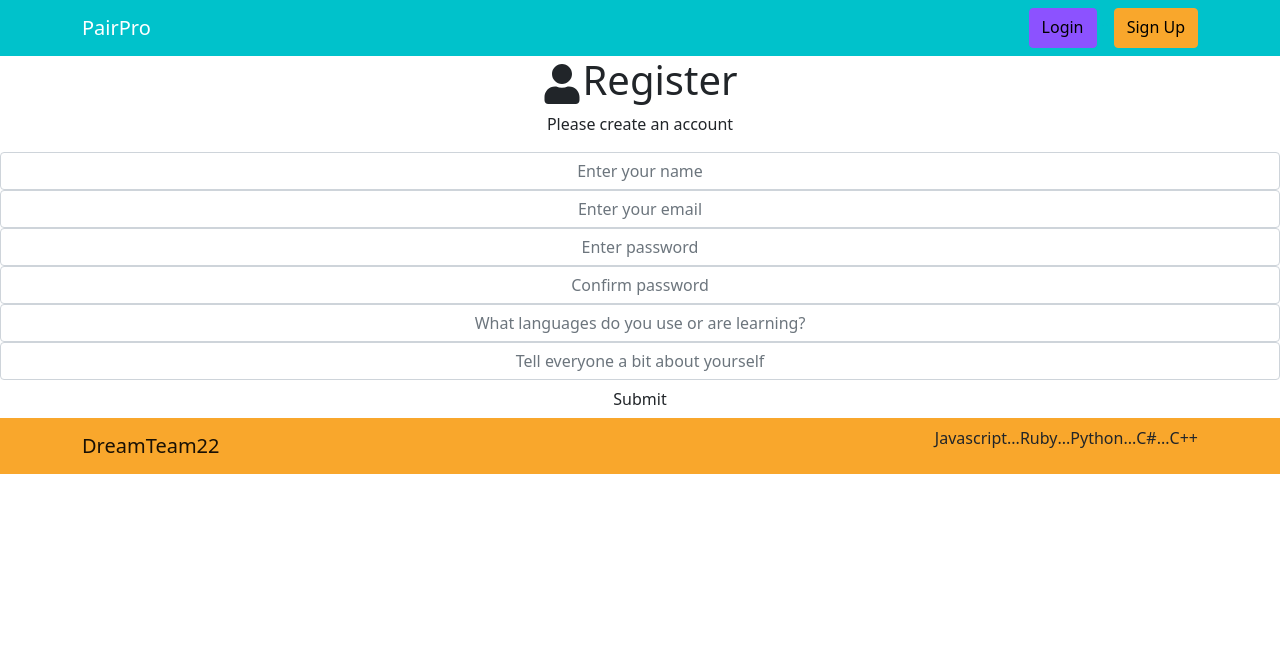
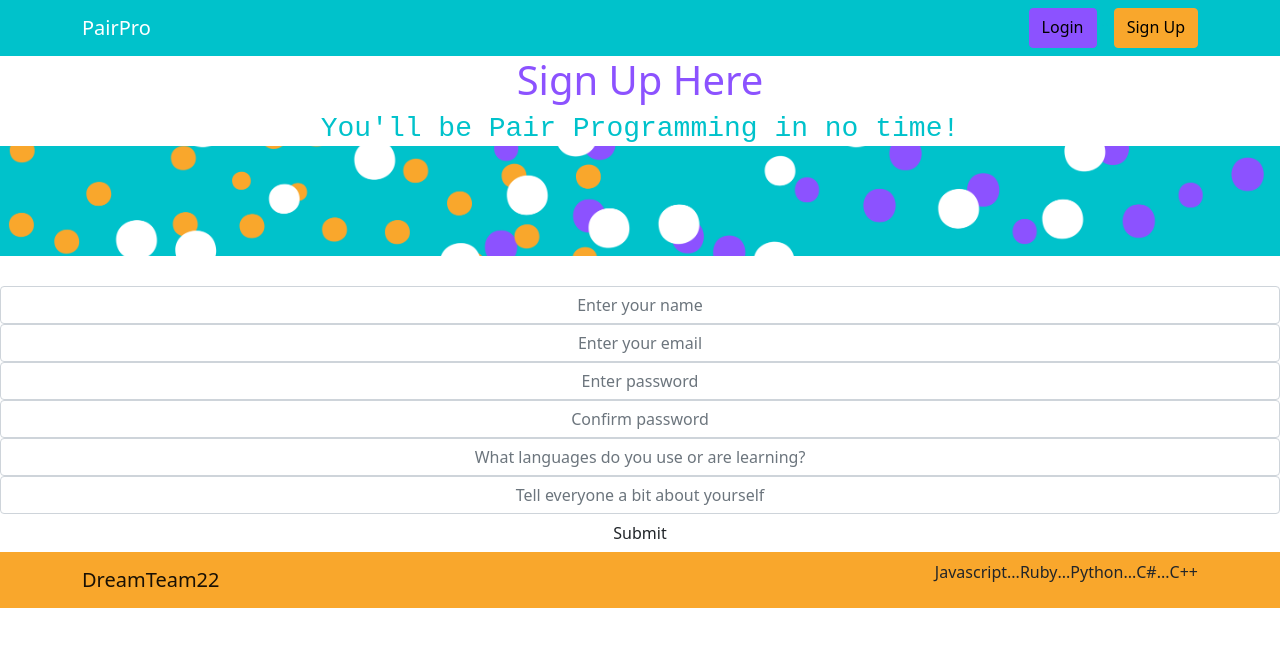
Before and after one commit to kat-mcbrooks/pair-pro, a React (Create React App) app in the folder client/: page /register in a window 1280 px wide. Shown: the top 646 px of the page. Built offline with nearby package versions, Linux system fonts and the light colour scheme.

Commit message:
Add small banners to login and register pages

```diff
--- a/client/src/components/LoginPage.jsx
+++ b/client/src/components/LoginPage.jsx
@@ -51,15 +51,13 @@ const Login = () => {
   };
 
   return (
-
   <>
-    <section  className='heading'>
-      <h1 data-testid="login text">
-        Login
-      </h1>
-      <p data-testid="login phrase">Log in and pair up</p>
-    </section>
-
+    <div className='sml-banner-image'>
+      <div className="white-bg dark-teal-text full-width">
+        <h1 className="purple-text">Login</h1>
+        <h3 className="dark-teal-text courier">Welcome back to PairPro!</h3>
+      </div>
+    </div>
 
     <section className='form'>
       <form onSubmit ={onSubmit}>
--- a/client/src/components/RegisterPage.jsx
+++ b/client/src/components/RegisterPage.jsx
@@ -2,7 +2,6 @@ import axios from "axios";
 import { useState, useContext } from "react";
 import { useNavigate } from "react-router-dom";
 import { toast } from "react-toastify";
-import { FaUser } from "react-icons/fa";
 import { AuthContext } from "../App";
 
 const Register = () => {
@@ -66,12 +65,12 @@ const Register = () => {
   return (
 
   <>
-    <section className='heading'>
-      <h1 data-testid="register text">
-        <FaUser  />Register
-      </h1>
-      <p data-testid="register phrase">Please create an account</p>
-    </section>
+    <div className='sml-banner-image'>
+      <div className="white-bg dark-teal-text full-width">
+        <h1 className="purple-text">Sign Up Here</h1>
+        <h3 className="dark-teal-text courier">You'll be Pair Programming in no time!</h3>
+      </div>
+    </div>
 
     <section className='form'>
       <form onSubmit ={onSubmit}>
--- a/client/src/index.scss
+++ b/client/src/index.scss
@@ -24,10 +24,6 @@
   background-repeat: no-repeat;
   height: 200px;
   margin-bottom: 30px;
-}
-
-.bottom {
-  position: relative; bottom: 0%;
 }
 
 .card {
@@ -73,6 +69,11 @@ $theme-colors: (
   background-color:  #8c52ff;
 }
 
+.purple-text {
+  color:  #8c52ff;
+}
+
+
 .dark-grey-bg {
   background-color: #343434;
 }
```
